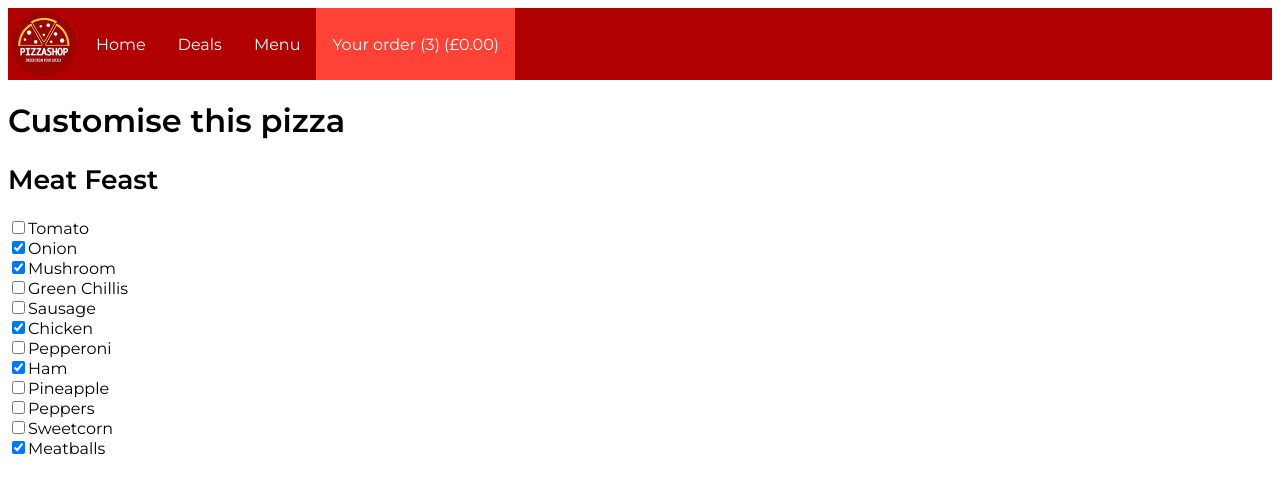
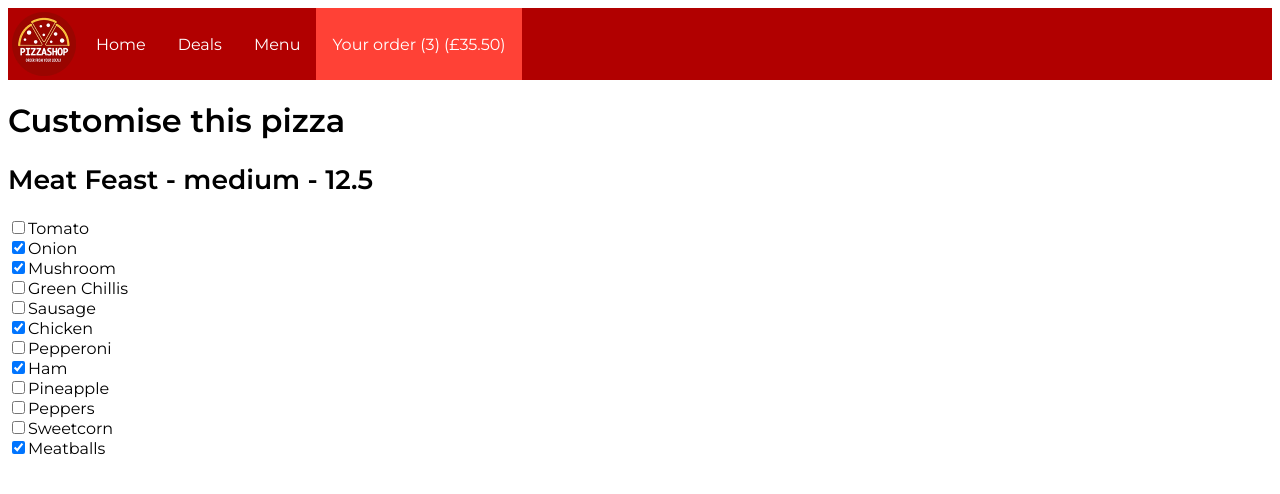
Before and after one commit to samthidny/pizza-shop, an Angular app: page /cart/1 in a window 1280 px wide. Shown: the top 494 px of the page. Built offline with nearby package versions, Linux system fonts and the light colour scheme.

Commit message:
customise pricing

```diff
--- a/src/app/cart.service.ts
+++ b/src/app/cart.service.ts
@@ -24,7 +24,6 @@ export class CartService {
   addItem(pizza: Pizza): void {
 
     const pizzaInst: Pizza = pizza.clone();
-
     this.items.push(pizzaInst);
     //pizzaInst.price = this.menuService.getPrice(pizzaInst);
     pizzaInst.toppingsChanged.subscribe(this.itemUpdated.bind(this));
@@ -46,7 +45,7 @@ export class CartService {
 
     this.items.forEach((item: Pizza) => {
       // update each pizza price
-      //item.price = this.menuService.getPrice(item);
+      item.price = this.menuService.getPrice(item);
       totalPrice += item.price;
     });
     return totalPrice;
--- a/src/app/customise.component.html
+++ b/src/app/customise.component.html
@@ -1,5 +1,5 @@
 <h1>Customise this pizza</h1>
-<h2>{{pizza.name}}</h2>
+<h2>{{pizza.name}} - {{pizza.size.name}} - {{pizza.price}}</h2>
 <div *ngFor="let topping of toppings; index as i">
   <input type="checkbox" [id]="'radio' + i" [attr.checked]="pizza.toppings.indexOf(topping) !== -1 ? 'checked' : null" (change)="toppingChanged($event)" name="{{topping.name}}">
   <label [for]="'radio' + i">{{topping.name}}</label>
```
